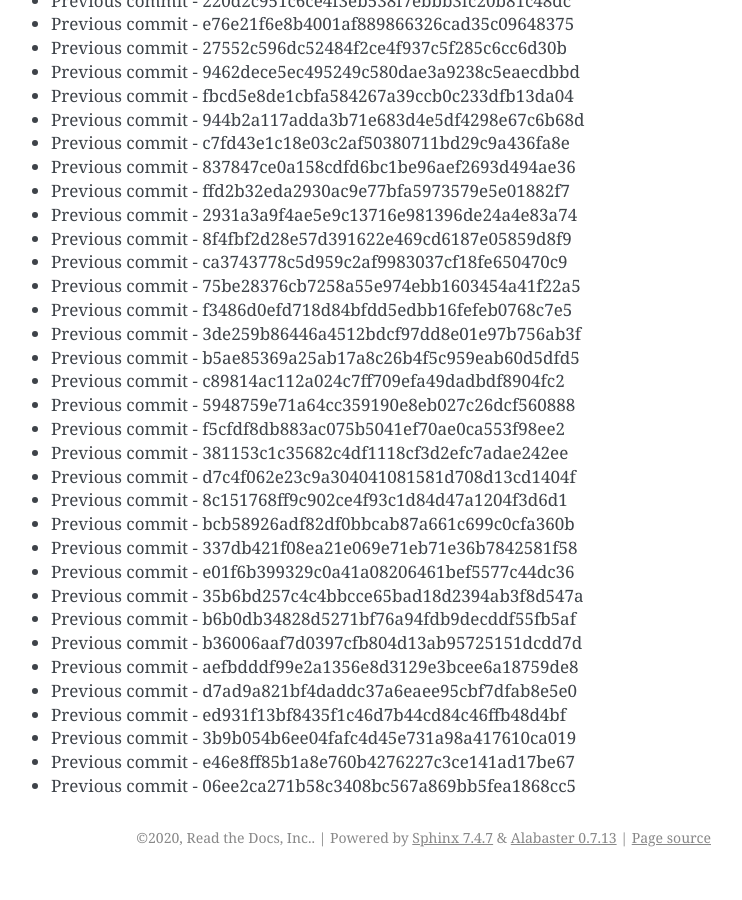
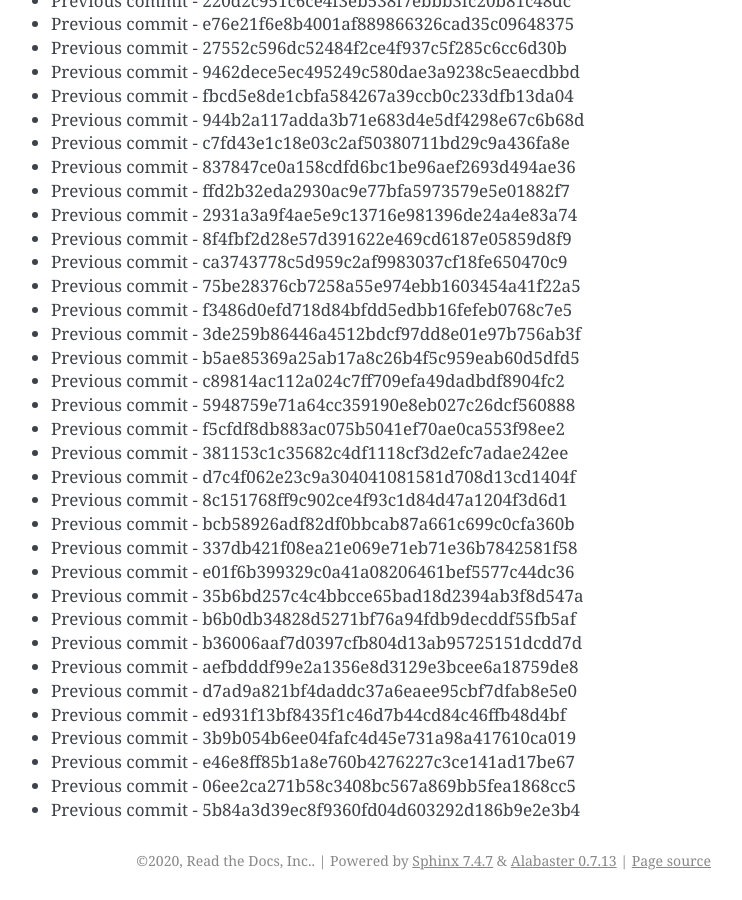
Before and after one commit to readthedocs/rtd-git-stresstest, a Sphinx documentation site: the page built from docs/updates.rst, in a window 1280 px wide and 900 px high, scrolled down 32162 px. Shown: the whole window, without its empty margins (399-1141 px from the left). Built offline with Sphinx 7.4.7, drawn with Linux system fonts in a browser that asks for light colours; before the commit the page ends 33039 px from its top, so only the background shows below that.

Commit message:
Generating commit from previous: 5b84a3d39ec8f9360fd04d603292d186b9e2e3b4

```diff
--- a/docs/updates.rst
+++ b/docs/updates.rst
@@ -1383,3 +1383,4 @@ It can be tested for any performance characteristics.
 * Previous commit - 3b9b054b6ee04fafc4d45e731a98a417610ca019
 * Previous commit - e46e8ff85b1a8e760b4276227c3ce141ad17be67
 * Previous commit - 06ee2ca271b58c3408bc567a869bb5fea1868cc5
+* Previous commit - 5b84a3d39ec8f9360fd04d603292d186b9e2e3b4
```
